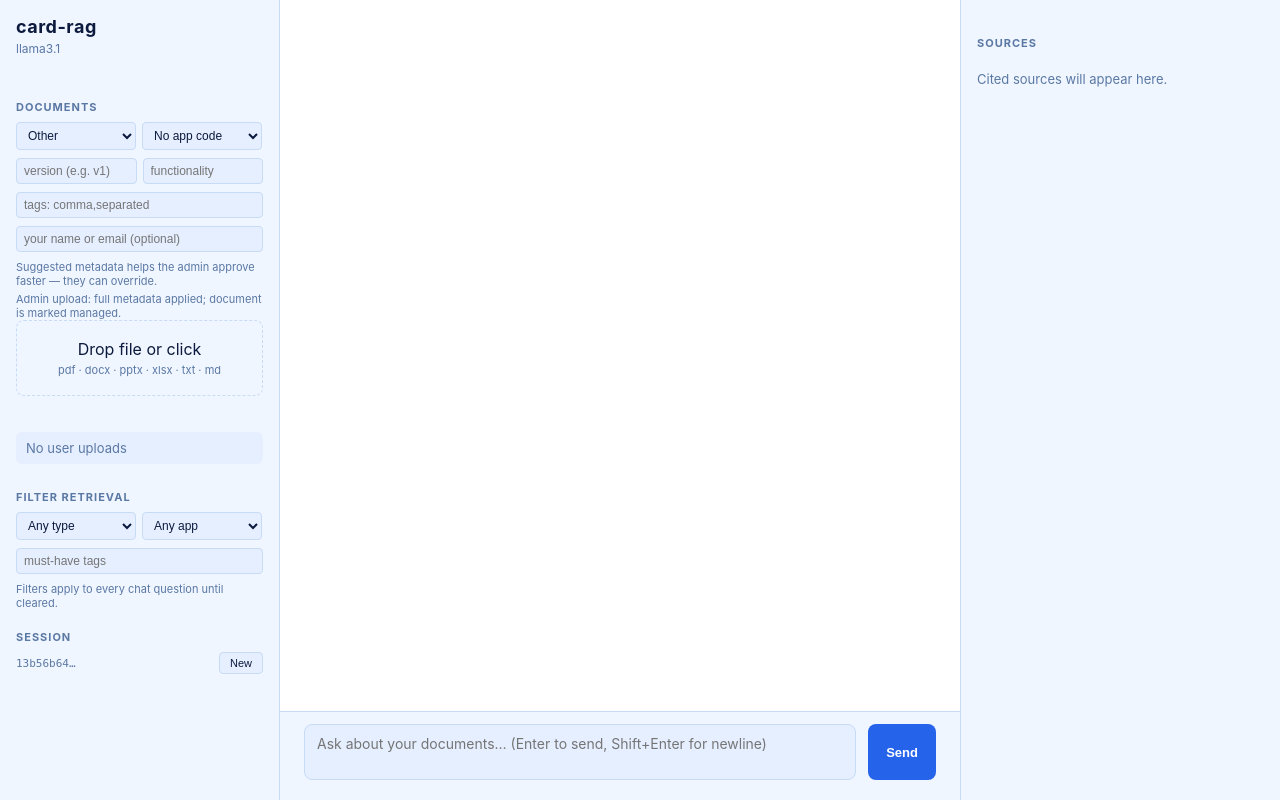
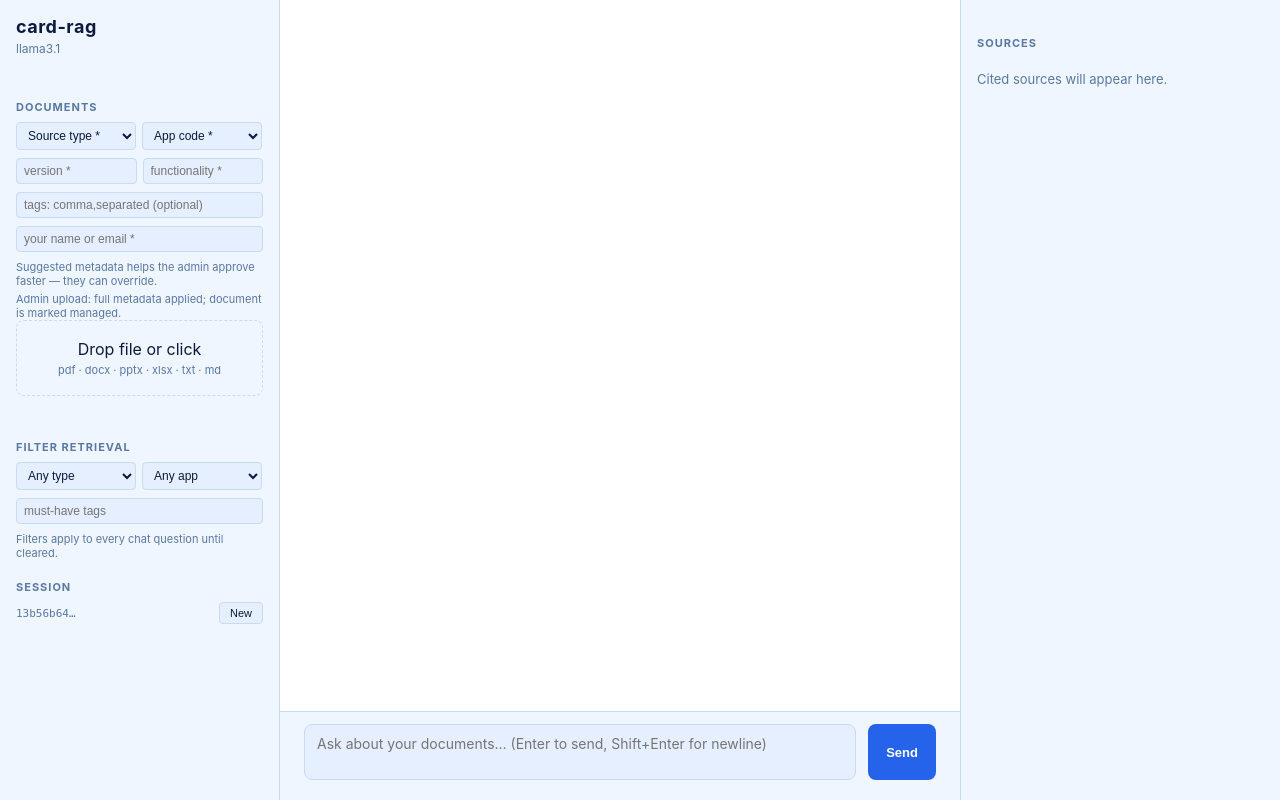
Before and after one commit to ycstevenwong/rag, a Flask app: page / in a window 1280 px wide. Run offline with Flask 3, Linux system fonts and the light colour scheme; data that the repository does not hold is empty.

Commit message:
Require complete metadata on upload and hide doc list for anonymous
The upload form now demands source_type, app_code, version,
functionality, and (for anonymous users) requester before the file
will be sent. Source_type and app_code dropdowns start on a disabled
placeholder so picking 'Other' or no app_code is a conscious choice,
not a default. The file-input handler validates everything up front;
incomplete uploads stay client-side with a 'Please fill in: ...'
message and the file input resets so re-selecting re-validates. Only
tags remain optional.

Anonymous users now see only the combined index count ('247 documents
indexed') in the sidebar - no empty doc list, no misleading 'No user
uploads' line. The full list with delete actions returns when the
admin logs in.

Co-Authored-By: Claude Opus 4.7 <noreply@anthropic.com>

```diff
--- a/static/js/chat.js
+++ b/static/js/chat.js
@@ -292,17 +292,28 @@
     const payload = await r.json();
     const docs = payload.items || [];
     const managedCount = payload.managed_count || 0;
-    if (managedCount > 0) {
+    const totalCount = managedCount + docs.length;
+    if (totalCount > 0) {
       managedSummaryEl.hidden = false;
-      managedSummaryEl.textContent = `${managedCount.toLocaleString()} managed doc${managedCount === 1 ? "" : "s"} in index`;
+      managedSummaryEl.textContent = isAdmin
+        ? `${managedCount.toLocaleString()} managed doc${managedCount === 1 ? "" : "s"} in index`
+        : `${totalCount.toLocaleString()} document${totalCount === 1 ? "" : "s"} indexed`;
     } else {
       managedSummaryEl.hidden = true;
       managedSummaryEl.textContent = "";
     }
+
+    if (!isAdmin) {
+      // Anonymous users get the count only — no doc list (they can't act on it).
+      docListEl.innerHTML = "";
+      docListEl.hidden = true;
+      return;
+    }
+    docListEl.hidden = false;
     docListEl.innerHTML = "";
     if (!docs.length) {
       const li = document.createElement("li");
-      li.innerHTML = '<span class="name" style="color:var(--muted)">No user uploads</span>';
+      li.innerHTML = '<span class="name" style="color:var(--muted)">No documents</span>';
       docListEl.appendChild(li);
       return;
     }
@@ -333,17 +344,31 @@
   fileInput.addEventListener("change", () => {
     const file = fileInput.files[0];
     if (!file) return;
+
+    const missing = [];
+    if (!uploadSourceTypeEl.value) missing.push("source type");
+    if (!uploadAppCodeEl.value) missing.push("app code");
+    if (!uploadVersionEl.value.trim()) missing.push("version");
+    if (!uploadFunctionalityEl.value.trim()) missing.push("functionality");
+    if (!isAdmin && !uploadRequesterEl.value.trim()) missing.push("your name");
+    if (missing.length) {
+      uploadStatus.classList.add("error");
+      uploadStatus.textContent = `Please fill in: ${missing.join(", ")}.`;
+      fileInput.value = "";
+      return;
+    }
+    uploadStatus.classList.remove("error");
+
     const fd = new FormData();
     fd.append("file", file);
-    fd.append("app_code", uploadAppCodeEl.value || "");
+    fd.append("app_code", uploadAppCodeEl.value);
     fd.append("tags", uploadTagsEl.value || "");
-    fd.append("source_type", uploadSourceTypeEl.value || "other");
-    fd.append("version", uploadVersionEl.value || "");
-    fd.append("functionality", uploadFunctionalityEl.value || "");
+    fd.append("source_type", uploadSourceTypeEl.value);
+    fd.append("version", uploadVersionEl.value.trim());
+    fd.append("functionality", uploadFunctionalityEl.value.trim());
     if (!isAdmin) {
-      fd.append("requester", uploadRequesterEl.value || "");
+      fd.append("requester", uploadRequesterEl.value.trim());
     }
-    uploadStatus.classList.remove("error");
     uploadStatus.textContent = `Uploading ${file.name}…`;
     uploadProgress.hidden = false;
     uploadProgress.value = 0;
--- a/templates/index.html
+++ b/templates/index.html
@@ -30,27 +30,28 @@
       <h2>Documents</h2>
       <form id="upload-form">
         <div class="meta-row">
-          <select id="upload-source-type" title="Source type">
-            <option value="other" selected>Other</option>
+          <select id="upload-source-type" title="Source type" required>
+            <option value="" disabled selected>Source type *</option>
+            <option value="other">Other</option>
             <option value="manual">Manual</option>
             <option value="spec">Spec</option>
           </select>
-          <select id="upload-app-code" title="App code">
-            <option value="">No app code</option>
+          <select id="upload-app-code" title="App code" required>
+            <option value="" disabled selected>App code *</option>
             {% for code in app_codes %}
             <option value="{{ code }}">{{ code }}</option>
             {% endfor %}
           </select>
         </div>
         <div class="meta-row">
-          <input id="upload-version" type="text" placeholder="version (e.g. v1)" />
-          <input id="upload-functionality" type="text" placeholder="functionality" />
+          <input id="upload-version" type="text" placeholder="version *" required />
+          <input id="upload-functionality" type="text" placeholder="functionality *" required />
         </div>
         <div class="meta-row">
-          <input id="upload-tags" type="text" placeholder="tags: comma,separated" />
+          <input id="upload-tags" type="text" placeholder="tags: comma,separated (optional)" />
         </div>
         <div id="anonymous-only-fields" class="meta-row">
-          <input id="upload-requester" type="text" placeholder="your name or email (optional)" />
+          <input id="upload-requester" type="text" placeholder="your name or email *" required />
         </div>
         <small id="upload-hint-user" class="hint">Suggested metadata helps the admin approve faster — they can override.</small>
         <small id="upload-hint-admin" class="hint" hidden>Admin upload: full metadata applied; document is marked managed.</small>
```
